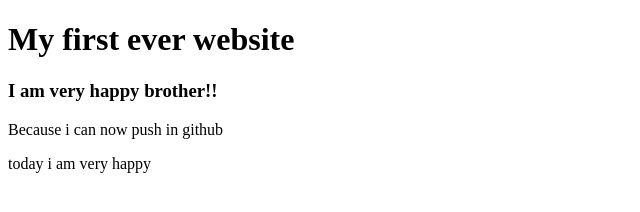
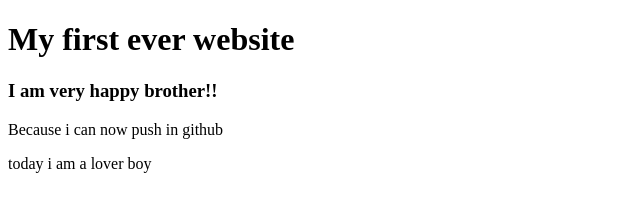
Before and after one commit to MehediHassan303/my-first-website, a plain HTML site: page index.html in a window 1280 px wide. Shown: the full height of the page, 0-640 px from the left. Drawn offline with Linux system fonts and the light colour scheme.

Commit message:
git update

```diff
--- a/index.html
+++ b/index.html
@@ -12,7 +12,7 @@
   <p>Because i can now push in github</p>
   </div>
   <div>
-    <p>today i am very happy</p>
+    <p>today i am a lover boy</p>
   </div>
 
 </body>
```
